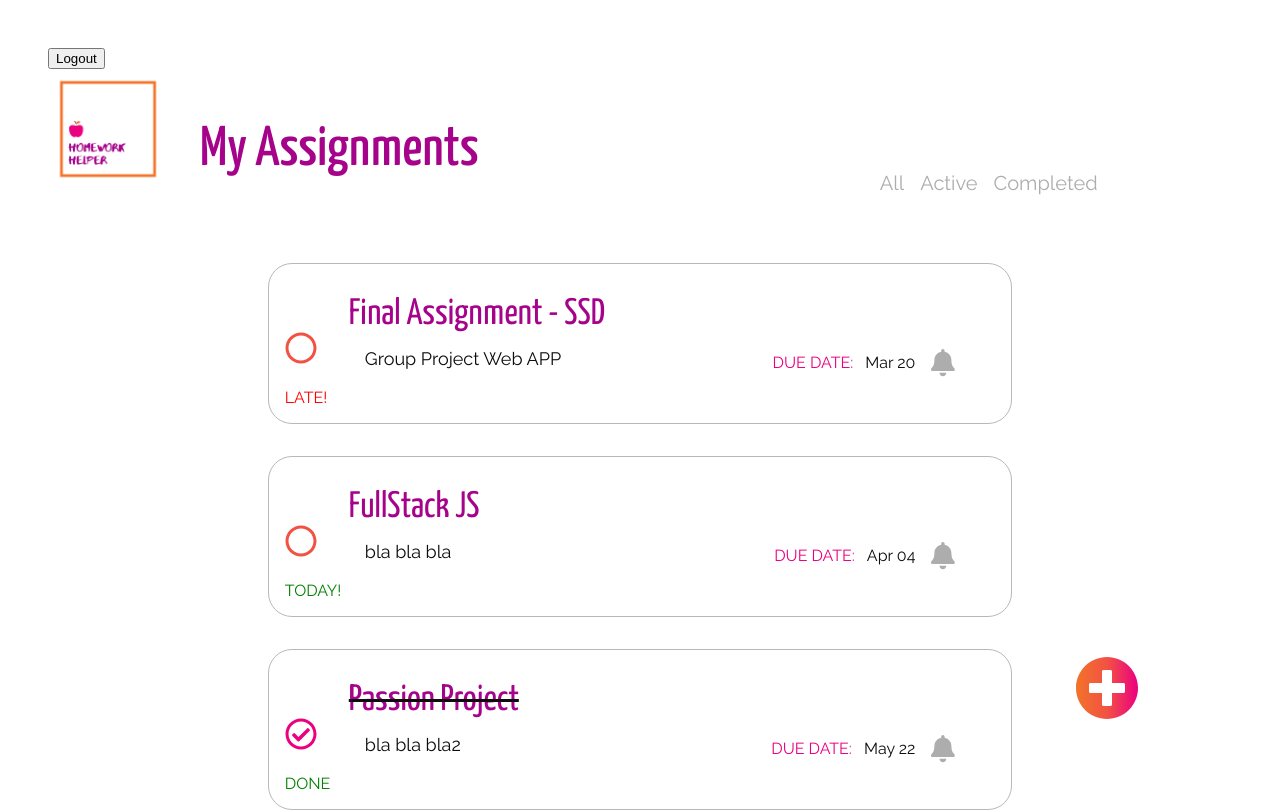
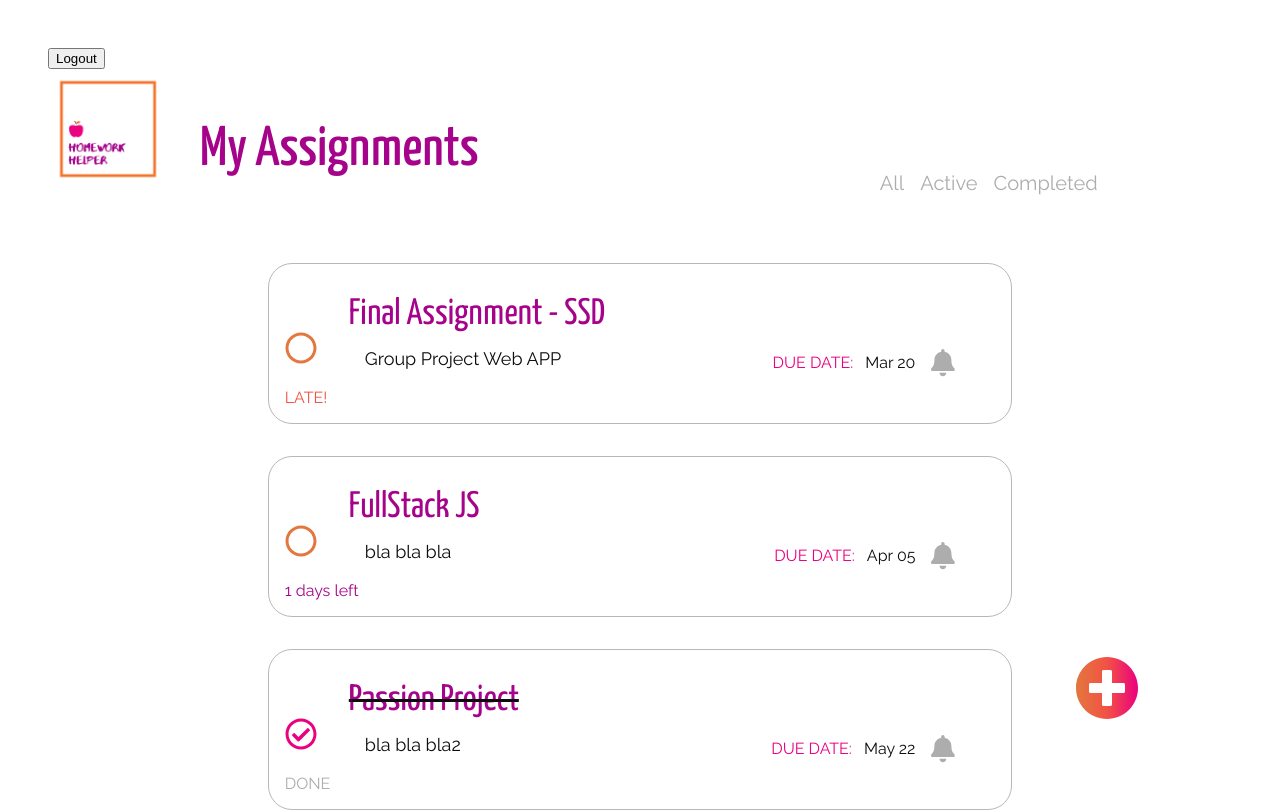
Before and after one commit to denismaltev/AssignmentTracker_Client, a React (Create React App) app in the folder homework-tracker/: page / in a window 1280 px wide. Shown: the top 812 px of the page. Built offline with nearby package versions, Linux system fonts and the light colour scheme; no server answers; sample sign-in values are in the browser's storage.

Commit message:
#45
Refactored styling in _App.scss and _AddAssignment.scss

```diff
--- a/homework-tracker/src/components/Assignment.js
+++ b/homework-tracker/src/components/Assignment.js
@@ -49,13 +49,13 @@ export default function Assignment(props) {
 
   function assignmentStatus() {
     if (props.assignment.isDone) {
-      return <div style={{ color: "green" }}>DONE</div>;
+      return <div className="complete">DONE</div>;
     } else if (isAssignmentExpired() && daysLeft() < 0) {
-      return <div style={{ color: "red" }}>LATE!</div>;
+      return <div className="late">LATE!</div>;
     } else if (daysLeft() === 0) {
-      return <div style={{ color: "green" }}>TODAY!</div>;
+      return <div className="incomplete">TODAY!</div>;
     } else {
-      return <div style={{ color: "green" }}>{daysLeft()} days left</div>;
+      return <div className="incomplete">{daysLeft()} days left</div>;
     }
   }
 
--- a/homework-tracker/src/components/MyAssignments.js
+++ b/homework-tracker/src/components/MyAssignments.js
@@ -16,7 +16,7 @@ const fakeDataArray = [
   {
     title: "FullStack JS",
     description: " bla bla bla",
-    date: new Date(2020, 3, 4),
+    date: new Date(2020, 3, 5),
     isDone: false
   },
   {
--- a/homework-tracker/src/styles/_variables.scss
+++ b/homework-tracker/src/styles/_variables.scss
@@ -1,5 +1,12 @@
 $main-color: #A6038B;
 $secondary-color: rgb(227, 119, 62);
 $tertiary-color: #EB0080;
+$accent-color: #F25244;
 $grey: #adadad;
 $black: #0D0D0D;
+
+$gradient: -webkit-linear-gradient(135deg,rgb(242, 113, 38), rgb(242, 82, 68), rgb(235, 0, 128));
+$gradient-hover: -webkit-linear-gradient(135deg,rgba(242, 113, 38, .8), rgba(242, 82, 68, .8), rgba(235, 0, 128, .8));
+
+$heading-font: "Yanone Kaffeesatz", sans-serif;
+$body-font: 'Raleway', sans-serif;
--- a/homework-tracker/src/styles/components/_AddAssignment.scss
+++ b/homework-tracker/src/styles/components/_AddAssignment.scss
@@ -26,10 +26,10 @@
             padding: 10px 15px;
             text-align: center;
             border-radius: 1.5rem;
-            font-family: "Yanone Kaffeesatz", sans-serif;
-            font-size: 1.25rem;
+            font-family: $heading-font;
+            font-size: 1.5rem;
             color: #fff;
-            background-image: -webkit-linear-gradient(135deg,rgb(242, 113, 38), rgb(242, 82, 68), rgb(235, 0, 128));
+            background-image: $gradient;
 
             &:focus {
                 outline: none;
@@ -41,19 +41,23 @@
         margin-right: .5rem;
 
         &:hover {
-                background-image: -webkit-linear-gradient(135deg,rgba(242, 113, 38, .8), rgba(242, 82, 68, .8), rgba(235, 0, 128, .8));
+                background-image: $gradient-hover
             }
         }
 
         .submit:hover {
 
-            background-image: -webkit-linear-gradient(135deg,rgba(242, 113, 38, .8), rgba(242, 82, 68, .8), rgba(235, 0, 128, .8));
+            background-image: $gradient-hover
         }
 
 }
 
 @media screen and (max-width: 800px) {
+    .addAssignmentForm {
+        .buttons {
     button {
         width: 7rem;
     }
 }
+}
+}
--- a/homework-tracker/src/styles/components/_App.scss
+++ b/homework-tracker/src/styles/components/_App.scss
@@ -2,14 +2,14 @@
 
 body {
   margin: 0;
-  font-family: "raleway", sans-serif;
-  color: #0D0D0D;
+  font-family: $body-font;
+  color: $black;
   padding: 3rem;
   height: 100%;
 }
 
 h1, h2, h3, h4 {
-  font-family: "Yanone Kaffeesatz", sans-serif;
+  font-family: $heading-font;
   font-weight: 400;
 }
 
@@ -38,7 +38,7 @@ h1, h2, h3, h4 {
 }
 
 .header h1 {
-  color: #A6038B;
+  color: $main-color;
   font-weight: 500;
   align-self: flex-end;
   padding-top: 1rem;
@@ -53,7 +53,7 @@ h1, h2, h3, h4 {
 
 .headerLink {
   border: none;
-  color: #adadad;
+  color: $grey;
   font-size: 1.25rem;
   margin-right: 1rem;
   text-align: center;
@@ -62,7 +62,7 @@ h1, h2, h3, h4 {
 
 .headerLink:hover {
   text-decoration: none;
-  border-bottom: 1px solid #f25244
+  border-bottom: 1px solid $accent-color;
 }
 
 /* .headerLink:active,
@@ -85,15 +85,15 @@ h1, h2, h3, h4 {
 
 /* setting colors for linear gradient */
 .linear-stop1 {
-  stop-color:#F27329
+  stop-color:$secondary-color;
 }
 
 .linear-stop2 {
-  stop-color:#f25244;
+  stop-color: $accent-color;
 }
 
 .linear-stop3 {
-  stop-color: #EB0080;
+  stop-color: $tertiary-color;
 }
 
 .addIcon:hover {
@@ -178,7 +178,7 @@ svg {
 }
 
 .Card h4 {
-  color: #A6038B;
+  color: $main-color;
   font-size:2.3rem;
   margin: 1rem 0 0 4rem;
 }
@@ -197,16 +197,16 @@ svg {
 
 .checkbox {
   font-size: 2rem;
-  color: #f25244
+  color: $secondary-color;
 }
 
 .checkboxDone {
-  color: #EB0080;
+  color: $tertiary-color;
   font-size: 2rem;
 }
 
 .CardDescription {
-  color: #0D0D0D;
+  color: $black;
   margin: -1rem 0 0 5rem;
   font-size: 1.125rem;
 }
@@ -226,7 +226,7 @@ svg {
 
 .DueDateTitle {
   text-transform: uppercase;
-  color: #EB0080;
+  color: $tertiary-color;
   padding-right: .5rem;
 }
 
@@ -235,15 +235,23 @@ svg {
 }
 
 .notifyOff {
-  color: #adadad
+  color: $grey;
 }
 
 .notifyOn {
-  color: #F27329
+  color: $secondary-color;
 }
 
 .late {
-  color: #f25244;
+  color: $accent-color;
+}
+
+.complete {
+  color: $grey;
+}
+
+.incomplete {
+  color: $main-color
 }
 
 @media screen and (max-width: 500px) {
--- a/homework-tracker/src/styles/index.scss
+++ b/homework-tracker/src/styles/index.scss
@@ -19,4 +19,5 @@ code {
 // Component styles
 @import './components/App';
 @import './components/Authentication';
-@import './components/AddAssignment'
+@import './components/AddAssignment';
+@import './components/EditAssignment';
```
Also changed, not shown: homework-tracker/src/styles/components/_EditAssignment.scss (added).
